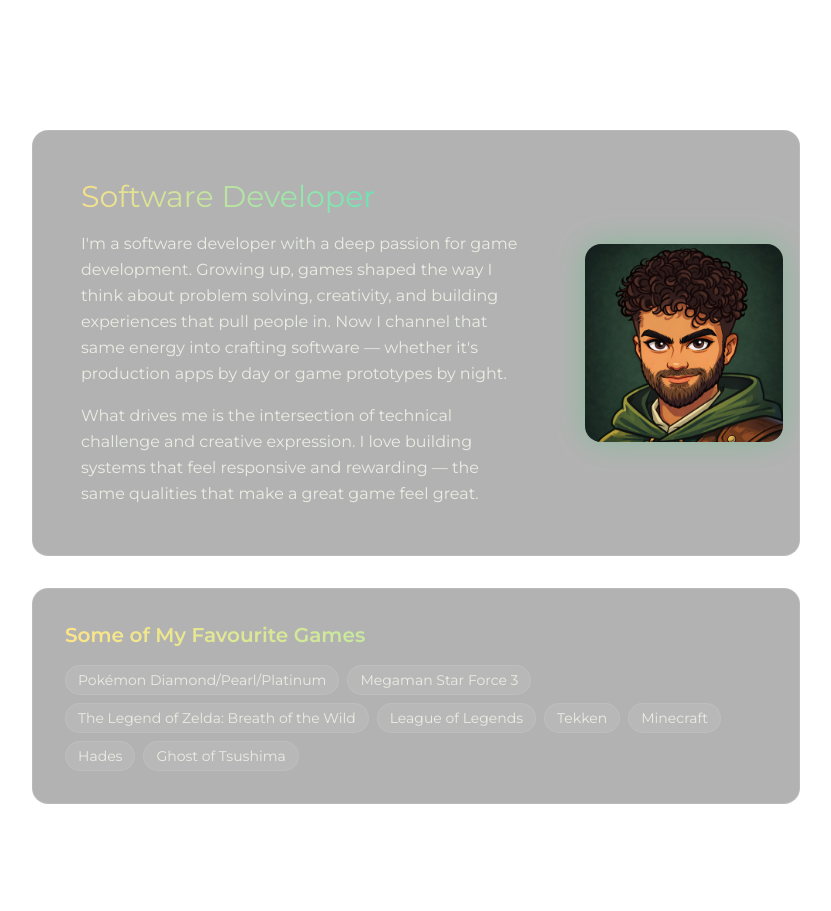
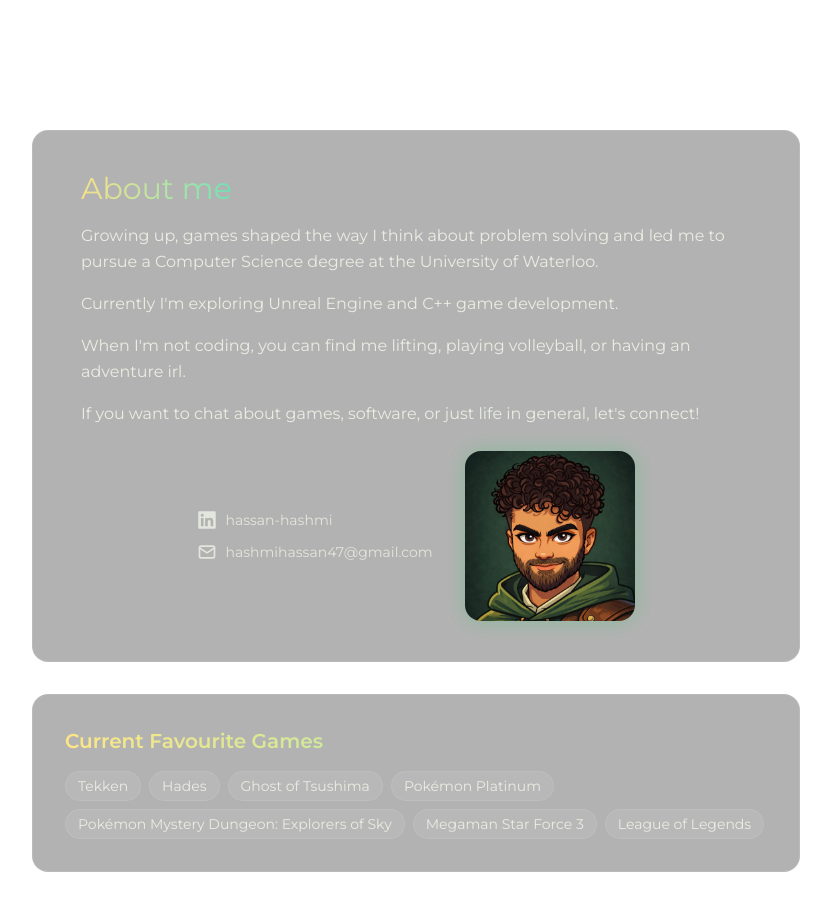
Before and after one commit to KuroMaple/portfolio, a React (Vite) app: page / in a window 1280 px wide. Shown: the part 3000-3911 px from the top of the page, without its empty margins (224-1055 px from the left). Built offline with nearby package versions, Linux system fonts and the light colour scheme.

Commit message:
about section

```diff
--- a/src/components/About/About.tsx
+++ b/src/components/About/About.tsx
@@ -1,19 +1,21 @@
+import { useState } from 'react'
 import { motion } from 'motion/react'
+import { FaLinkedin } from 'react-icons/fa'
+import { TbMail } from 'react-icons/tb'
 import avatar from '../../assets/avatar.png'
 
 const favouriteGames = [
-  'Pokémon Diamond/Pearl/Platinum',
-  'Megaman Star Force 3',
-  'The Legend of Zelda: Breath of the Wild',
-  'League of Legends',
   'Tekken',
-  'Minecraft',
   'Hades',
   'Ghost of Tsushima',
-
+  'Pokémon Platinum',
+  'Pokémon Mystery Dungeon: Explorers of Sky',
+  'Megaman Star Force 3',
+  'League of Legends',
 ]
 
 const About = () => {
+  const [copied, setCopied] = useState(false)
   return (
     <div
       id='about'
@@ -21,48 +23,79 @@
     >
       {/* Main card: avatar + intro */}
       <motion.div
-        className='flex flex-col md:flex-row items-center justify-center text-[#f8fcef]
+        className='flex flex-col text-[#f8fcef]
           bg-black/30 backdrop-blur-sm rounded-2xl border border-white/10 overflow-hidden w-full max-w-3xl'
         initial={{ opacity: 0, y: 30 }}
         animate={{ opacity: 1, y: 0 }}
         transition={{ duration: 0.8, delay: 0.2 }}
       >
-        {/* Left: text */}
-        <div
-          className='flex flex-col items-center md:items-start justify-center gap-4 text-center md:text-left
-            p-8 md:p-12 w-full md:w-[70%]'
-        >
+        {/* Top row: heading + avatar */}
+        <div className='flex items-center justify-between p-8 md:px-12 md:pt-10 md:pb-4'>
           <h3
             className='bg-gradient-to-r from-amber-200 to-emerald-300 bg-clip-text text-transparent opacity-90 text-2xl select-none md:text-3xl'
           >
-            Software Developer
+            About me
           </h3>
 
+        </div>
+
+        {/* Body text + contact */}
+        <div className='flex flex-col gap-4 px-8 pb-8 md:px-12 md:pb-10'>
           <p className='text-sm md:text-base opacity-80 leading-relaxed'>
-            {/* TODO: Replace with your story */}
-            I'm a software developer with a deep passion for game development.
-            Growing up, games shaped the way I think about problem solving, creativity,
-            and building experiences that pull people in. Now I channel that same energy
-            into crafting software — whether it's production apps by day or game prototypes by night.
+            Growing up, games shaped the way I think about problem solving
+            and led me to pursue a Computer Science degree at the University of Waterloo.
           </p>
 
           <p className='text-sm md:text-base opacity-80 leading-relaxed'>
-            {/* TODO: Replace with more about your journey */}
-            What drives me is the intersection of technical challenge and creative expression.
-            I love building systems that feel responsive and rewarding — the same qualities
-            that make a great game feel great.
+            Currently I'm exploring Unreal Engine and C++ game development.
           </p>
-        </div>
+          <p className='text-sm md:text-base opacity-80 leading-relaxed'>
+            When I'm not coding, you can find me lifting, playing volleyball, or having an adventure irl.
+          </p>
+          <p className='text-sm md:text-base opacity-80 leading-relaxed'>
+            If you want to chat about games, software, or just life in general, let's connect!
+          </p>
 
-        {/* Right: avatar */}
-        <div className='w-full md:w-[30%] flex items-center justify-center p-6 md:p-4'>
+          {/* Contact links */}
+          <div
+            className='flex items-center justify-center gap-8 mt-2'
+          >
+          <div className='flex flex-col gap-3'>
+            <a
+              href='https://www.linkedin.com/in/hassan-hashmi/'
+              target='_blank'
+              rel='noopener noreferrer'
+              className='flex items-center gap-2 text-sm opacity-70 transition-all duration-300 hover:opacity-100 hover:text-emerald-400'
+            >
+              <FaLinkedin className='text-xl' />
+              <span>hassan-hashmi</span>
+            </a>
+            <button
+              onClick={() => {
+                navigator.clipboard.writeText('hashmihassan47@gmail.com')
+                setCopied(true)
+                setTimeout(() => setCopied(false), 2000)
+              }}
+              className='flex items-center gap-2 text-sm opacity-70 transition-all duration-300 hover:opacity-100 hover:text-emerald-400 cursor-pointer'
+            >
+              <TbMail className='text-xl' />
+              <span className='relative'>
+                hashmihassan47@gmail.com
+                {copied && (
+                  <span className='absolute top-5 left-0 text-xs text-emerald-400 whitespace-nowrap'>Copied to clipboard</span>
+                )}
+              </span>
+            </button>
+          </div>
           <img
             src={avatar}
             alt="Avatar"
-            className='w-[180px] md:w-full max-w-[220px] rounded-2xl object-cover
-              transition-all duration-300 hover:-translate-y-3
-              shadow-[0_0_30px_rgba(34,197,94,0.3)] hover:shadow-[0_0_50px_rgba(34,197,94,0.5)]'
+            className='w-[120px] h-[120px] md:w-[170px] md:h-[170px] rounded-2xl object-cover
+              transition-all duration-300 hover:-translate-y-2
+              shadow-[0_0_20px_rgba(34,197,94,0.3)] hover:shadow-[0_0_35px_rgba(34,197,94,0.5)]'
           />
+          </div>
+
         </div>
       </motion.div>
 
@@ -74,7 +107,7 @@
         transition={{ duration: 0.8, delay: 0.4 }}
       >
         <h3 className='text-lg md:text-xl font-semibold mb-4 bg-gradient-to-r from-amber-200 to-emerald-300 bg-clip-text text-transparent'>
-          Some of My Favourite Games
+          Current Favourite Games
         </h3>
         <div className='flex flex-wrap gap-2'>
           {favouriteGames.map((game) => (
```
